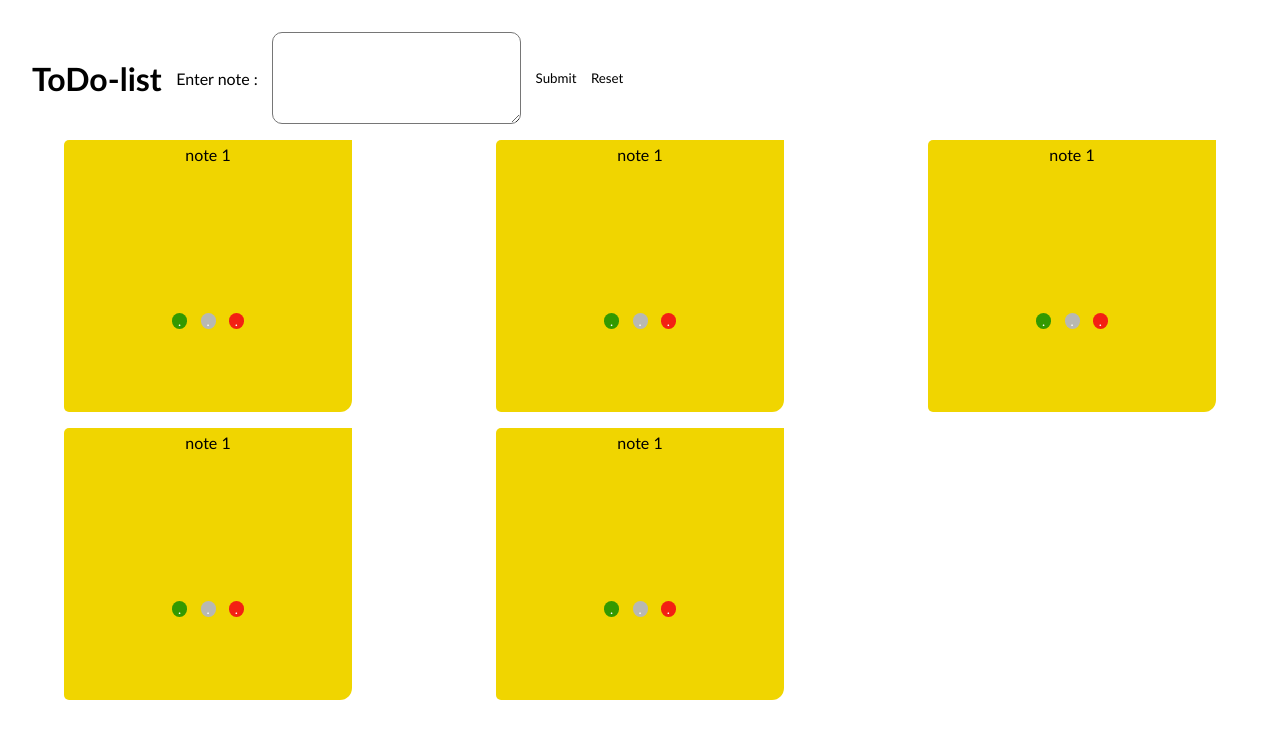
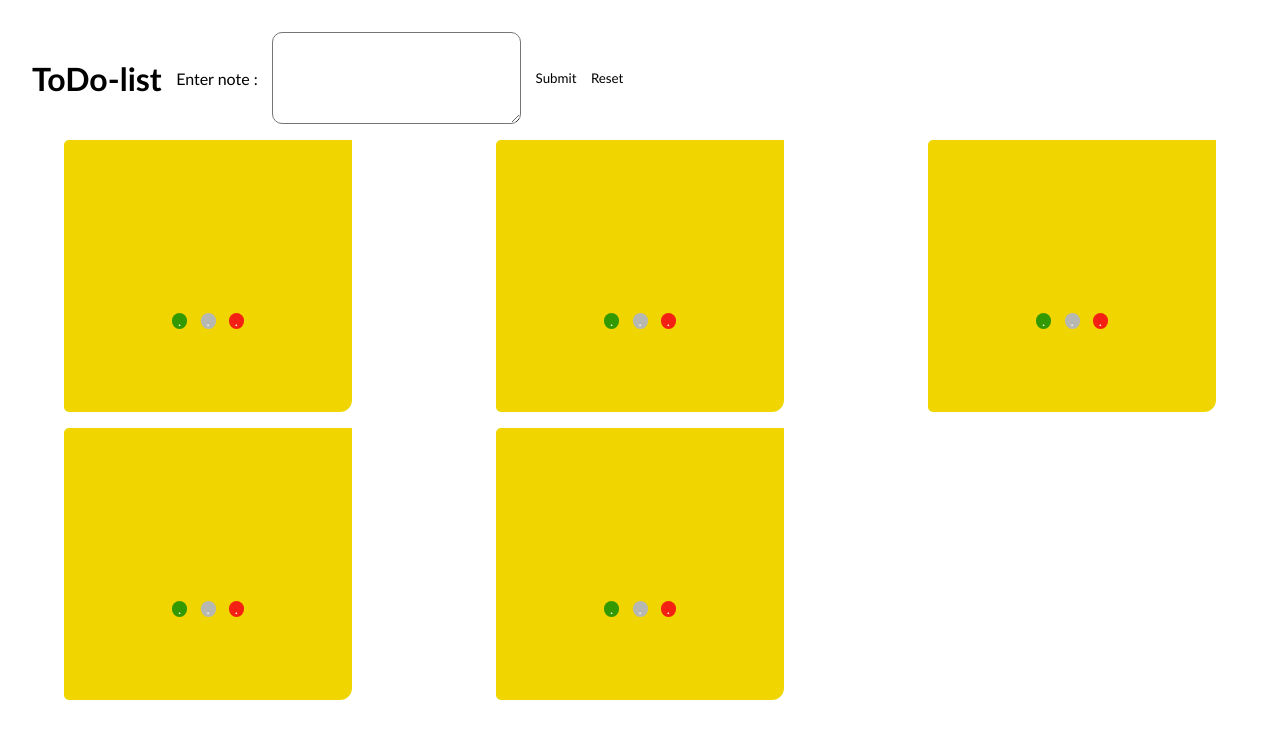
Before and after one commit to Ashkantvn/todo-list, a React (Create React App) app: page / in a window 1280 px wide. Shown: the top 738 px of the page. Built offline with nearby package versions, Linux system fonts and the light colour scheme; the HTML template or start-up script is replaced by a standard one.

Commit message:
Add note  props to component and create test for rendering

```diff
--- a/src/context/interface.tsx
+++ b/src/context/interface.tsx
@@ -8,3 +8,7 @@ export interface contextInterface {
     React.SetStateAction<{ notes: string[] }>
   >;
 }
+
+export interface propsOfItem {
+  note:string,
+}
--- a/src/parts/item/item.tsx
+++ b/src/parts/item/item.tsx
@@ -1,11 +1,13 @@
+import { FC } from "react";
 import "./style/item.css"
+import { propsOfItem } from "../../context/interface";
 
 
-const Item = () => {
+const Item :FC<propsOfItem>= ({note}) => {
   return (
     <>
       <div className="item">
-        <p>note 1 </p>
+        <p data-testid="note-of-props">{note}</p>
         <button className="success-button">.</button>
         <button className="del-button" >.</button>
         <button className="danger-button">.</button>
```
Also changed, not shown: 1 other file (tests, documents, lock files or other folders).
